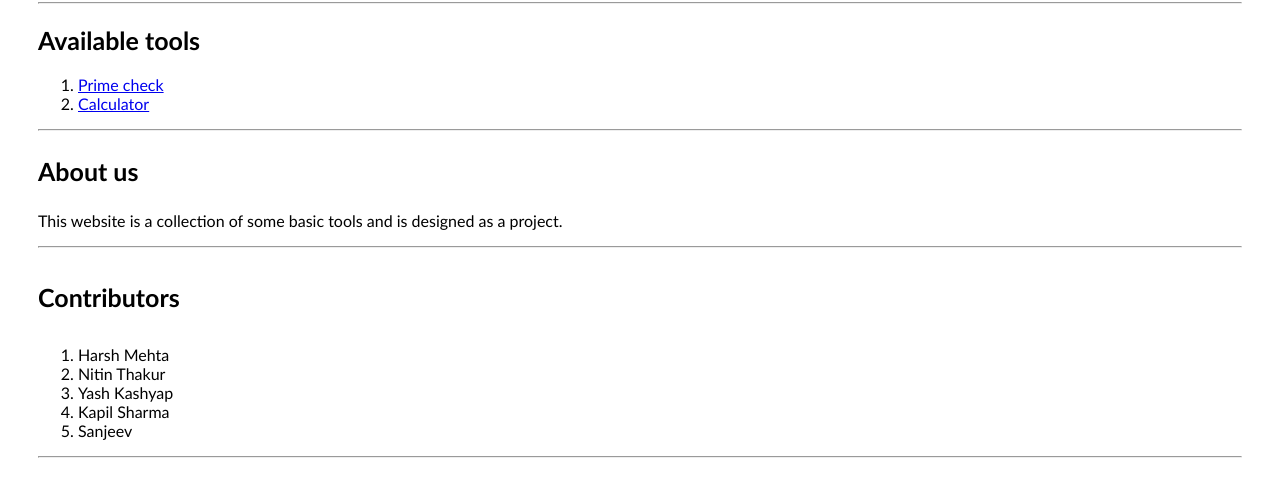
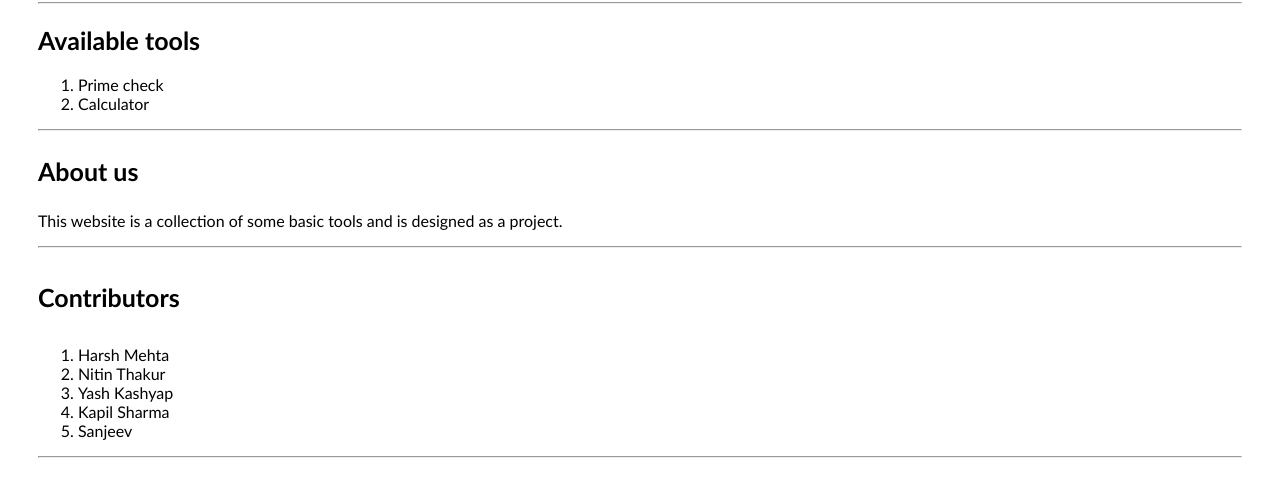
Before and after one commit to devharshmehta/mywebsite, a plain HTML site: page index.html in a window 1280 px wide. Shown: the part 120-616 px from the top of the page. Drawn offline with Linux system fonts and the light colour scheme.

Commit message:
styles_index.css

```diff
--- a/styles_index.css
+++ b/styles_index.css
@@ -30,3 +30,11 @@ header h1 a {
 header h1 a:hover {
     text-decoration: underline;
 }
+#Available_tools a {
+    color: inherit;
+    text-decoration: none;
+}
+#Available_tools a:hover {
+    color: blue;
+    text-decoration: underline;
+}
```
